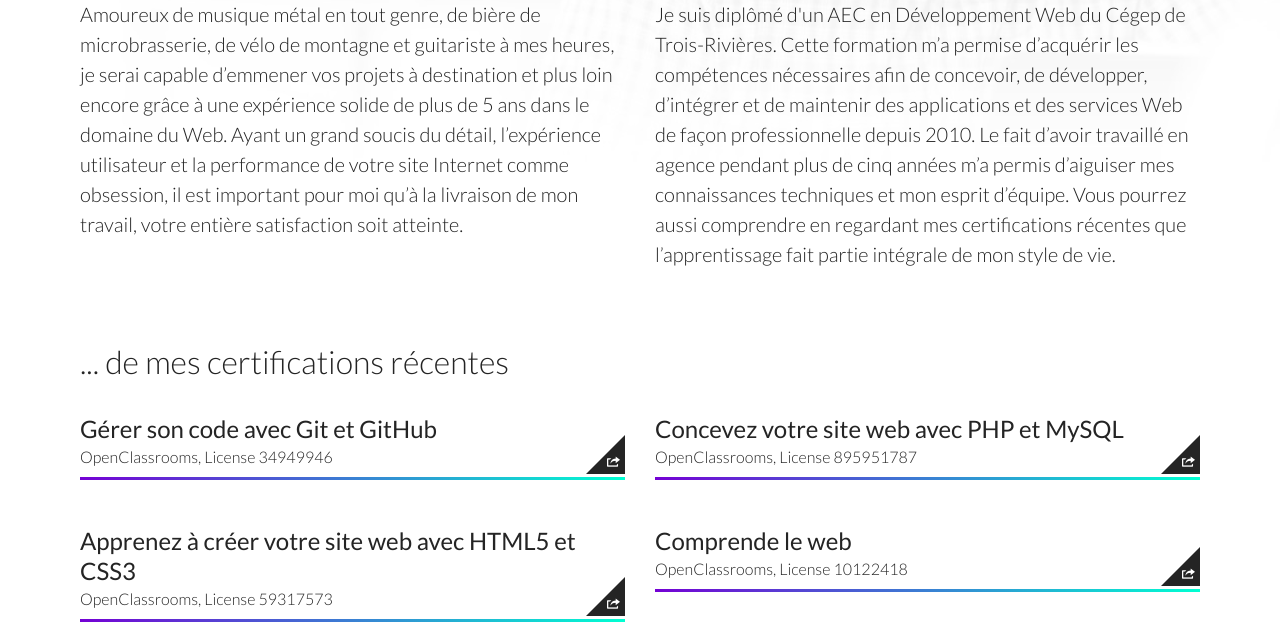
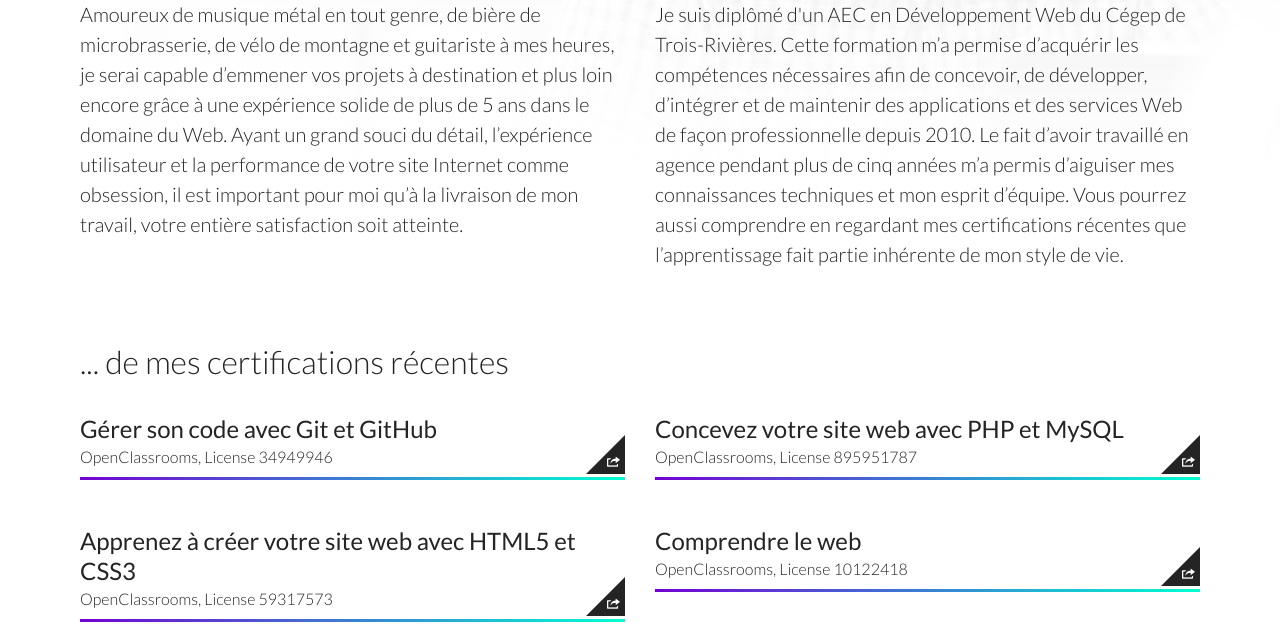
Before and after one commit to patchampoux/portfolio, a PHP site: page / in a window 1280 px wide. Shown: the part 1261-1901 px from the top of the page. Run offline with PHP 8.4, Linux system fonts and the light colour scheme; data that the repository does not hold is empty; some libraries are stand-ins or nearby versions; some web fonts are replaced.

Commit message:
Fix typos.

```diff
--- a/web/index.php
+++ b/web/index.php
@@ -230,12 +230,12 @@ include '_header.php';
 		<div class="row">
 			<div class="col-xs-12 col-md-6">
 				<h2>... de moi</h2>
-				<p>Amoureux de musique métal en tout genre, de bière de microbrasserie, de vélo de montagne et guitariste à mes heures, je serai capable d’emmener vos projets à destination et plus loin encore grâce à une expérience solide de plus de 5 ans dans le domaine du Web. Ayant un grand soucis du détail, l’expérience utilisateur et la performance de votre site Internet comme obsession, il est important pour moi qu’à la livraison de mon travail, votre entière satisfaction soit&nbsp;atteinte.</p>
+				<p>Amoureux de musique métal en tout genre, de bière de microbrasserie, de vélo de montagne et guitariste à mes heures, je serai capable d’emmener vos projets à destination et plus loin encore grâce à une expérience solide de plus de 5 ans dans le domaine du Web. Ayant un grand souci du détail, l’expérience utilisateur et la performance de votre site Internet comme obsession, il est important pour moi qu’à la livraison de mon travail, votre entière satisfaction soit&nbsp;atteinte.</p>
 				<br class="visible-xs visible-sm">
 			</div>
 			<div class="col-xs-12 col-md-6">
 				<h2>... de ma formation</h2>
-				<p>Je suis diplômé d'un AEC en Développement Web du Cégep de Trois-Rivières. Cette formation m’a permise d’acquérir les compétences nécessaires afin de concevoir, de développer, d’intégrer et de maintenir des applications et des services Web de façon professionnelle depuis 2010. Le fait d’avoir travaillé en agence pendant plus de cinq années m’a permis d’aiguiser mes connaissances techniques et mon esprit d’équipe. Vous pourrez aussi comprendre en regardant mes certifications récentes que l’apprentissage fait partie intégrale de mon style de&nbsp;vie.</p>
+				<p>Je suis diplômé d'un AEC en Développement Web du Cégep de Trois-Rivières. Cette formation m’a permise d’acquérir les compétences nécessaires afin de concevoir, de développer, d’intégrer et de maintenir des applications et des services Web de façon professionnelle depuis 2010. Le fait d’avoir travaillé en agence pendant plus de cinq années m’a permis d’aiguiser mes connaissances techniques et mon esprit d’équipe. Vous pourrez aussi comprendre en regardant mes certifications récentes que l’apprentissage fait partie inhérente de mon style de&nbsp;vie.</p>
 				<br class="visible-xs visible-sm">
 			</div>
 		</div>
@@ -261,7 +261,7 @@ include '_header.php';
 					<span class="border"></span>
 				</li>
 				<li class="col-xs-12 col-sm-6">
-					<h3>Comprende le web</h3>
+					<h3>Comprendre le web</h3>
 					<h4>OpenClassrooms, License 10122418</h4>
 					<a href="http://openclassrooms.com/course-certificates/10122418" target="_blank"><i class="icon-export"></i></a>
 					<span class="border"></span>
```
